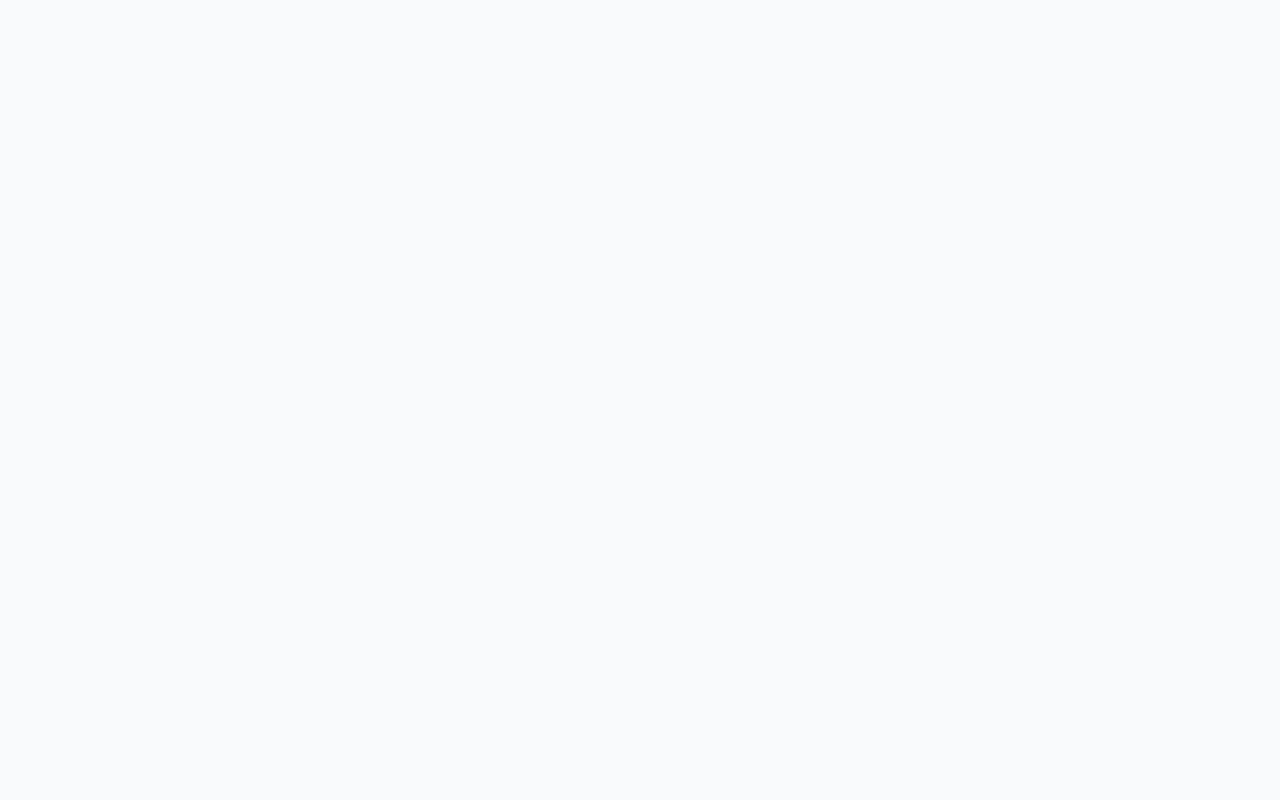
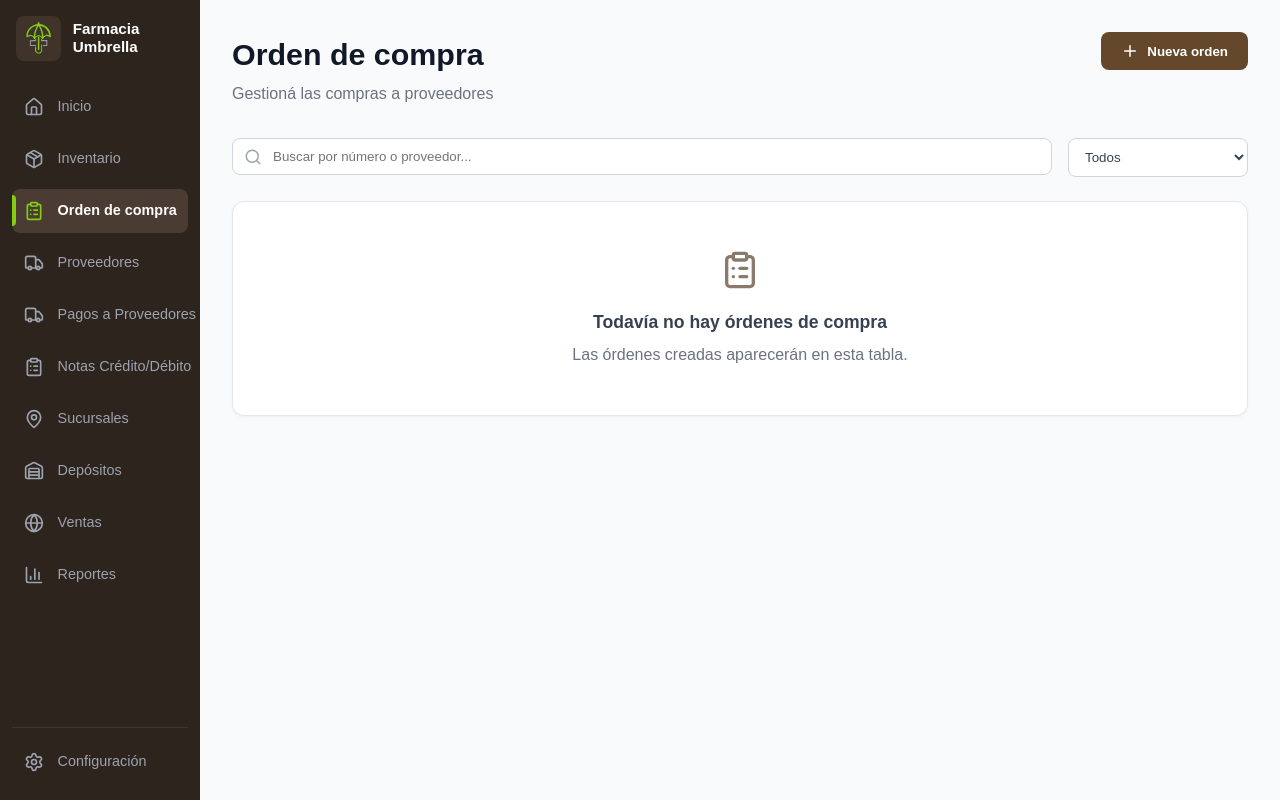
Before and after one commit to carlosnwagner/Proyecto-Sistemas-III-Farmacia-Umbrella, a React (Vite) app: page /ordenes-compra in a window 1280 px wide. Before the commit this address had no page. Built offline with nearby package versions, Linux system fonts and the light colour scheme.

Commit message:
menu redirigido orden compra

```diff
--- a/src/App.jsx
+++ b/src/App.jsx
@@ -7,6 +7,7 @@ import RegistarNotaCreditoDebito from "./pages/RegistrarNotaCreditoDebito.jsx";
 import Sucursales from "./pages/Sucursales.jsx";
 
 import Depositos from "./pages/Depositos.jsx";
+import OrdenesCompra from "./pages/OrdenesCompra.jsx";
 
 function PaginaEnConstruccion({ titulo }) {
   return (
@@ -29,7 +30,7 @@ export default function App() {
           <Route path="/" element={<Navigate to="/inventario" replace />} />
           <Route path="/inicio" element={<PaginaEnConstruccion titulo="Inicio" />} />
           <Route path="/inventario" element={<Inventario />} />
-          <Route path="/pedidos" element={<PaginaEnConstruccion titulo="Pedidos" />} />
+          <Route path="/ordenes-compra" element={<OrdenesCompra />} />
           <Route path="/proveedores" element={<Proveedores />} />
           <Route path="/pagos-proveedores" element={<RegistarPagoProveedor titulo="Pago Proveedor" />} />
           <Route path="/notas-credito-debito" element={<RegistarNotaCreditoDebito titulo="Notas Crédito/Débito" />} />
--- a/src/components/MainLayout.jsx
+++ b/src/components/MainLayout.jsx
@@ -8,7 +8,7 @@ export default function MainLayout() {
   const getActiveKey = (path) => {
     if (path.startsWith("/inicio")) return "Inicio";
     if (path.startsWith("/inventario")) return "Inventario";
-    if (path.startsWith("/pedidos")) return "Depósitos";
+    if (path.startsWith("/ordenes-compra")) return "OrdenesCompra";
     if (path.startsWith("/proveedores")) return "Proveedores";
     if (path.startsWith("/pagos-proveedores")) return "Pagos";
     if (path.startsWith("/notas-credito-debito")) return "Notas";
--- a/src/components/Sidebar.jsx
+++ b/src/components/Sidebar.jsx
@@ -23,7 +23,7 @@ export default function Sidebar() {
   const menuItems = [
     { key: "Inicio", label: "Inicio", path: "/inicio", icon: Home },
     { key: "Inventario", label: "Inventario", path: "/inventario", icon: Package },
-    { key: "Depósitos", label: "Pedidos", path: "/pedidos", icon: ClipboardList },
+    { key: "OrdenesCompra", label: "Orden de compra", path: "/ordenes-compra", icon: ClipboardList },
     { key: "Proveedores", label: "Proveedores", path: "/proveedores", icon: Truck },
     { key: "Pagos", label: "Pagos a Proveedores", path: "/pagos-proveedores", icon: Truck },
     { key: "Notas", label: "Notas Crédito/Débito", path: "/notas-credito-debito", icon: ClipboardList },
--- /dev/null
+++ b/src/pages/OrdenesCompra.jsx
@@ -0,0 +1,56 @@
+import { useState } from "react";
+import { ClipboardList, Plus, Search } from "lucide-react";
+
+const estados = ["Todos", "Borrador", "Pendiente", "Aprobada", "Recibida"];
+
+export default function OrdenesCompra() {
+  const [searchTerm, setSearchTerm] = useState("");
+  const [estado, setEstado] = useState("Todos");
+
+  return (
+    <section style={{ maxWidth: "1200px", margin: "0 auto" }}>
+      <header style={{ display: "flex", justifyContent: "space-between", alignItems: "flex-start", gap: "1rem", marginBottom: "2rem" }}>
+        <div>
+          <h1 style={{ fontSize: "1.9rem", fontWeight: "700", color: "#111827", margin: 0 }}>Orden de compra</h1>
+          <p style={{ color: "#6b7280", margin: "0.25rem 0 0" }}>Gestioná las compras a proveedores</p>
+        </div>
+        <button
+          type="button"
+          onClick={() => alert("La creación de órdenes de compra estará disponible próximamente.")}
+          style={{ backgroundColor: "#65482b", color: "#ffffff", border: "none", padding: "0.625rem 1.25rem", borderRadius: "0.5rem", fontWeight: "600", display: "flex", alignItems: "center", gap: "0.5rem", cursor: "pointer" }}
+        >
+          <Plus size={18} /> Nueva orden
+        </button>
+      </header>
+
+      <div style={{ display: "flex", gap: "1rem", marginBottom: "1.5rem", flexWrap: "wrap" }}>
+        <div style={{ position: "relative", flex: "1 1 300px" }}>
+          <Search size={18} style={{ position: "absolute", left: "0.75rem", top: "50%", transform: "translateY(-50%)", color: "#9ca3af" }} />
+          <input
+            type="search"
+            placeholder="Buscar por número o proveedor..."
+            value={searchTerm}
+            onChange={(event) => setSearchTerm(event.target.value)}
+            style={{ width: "100%", padding: "0.625rem 0.625rem 0.625rem 2.5rem", borderRadius: "0.5rem", border: "1px solid #d1d5db", outline: "none", boxSizing: "border-box" }}
+          />
+        </div>
+        <select
+          aria-label="Filtrar por estado"
+          value={estado}
+          onChange={(event) => setEstado(event.target.value)}
+          style={{ minWidth: "180px", padding: "0.625rem 2rem 0.625rem 0.75rem", borderRadius: "0.5rem", border: "1px solid #d1d5db", backgroundColor: "#ffffff", color: "#374151" }}
+        >
+          {estados.map((opcion) => <option key={opcion}>{opcion}</option>)}
+        </select>
+      </div>
+
+      <div style={{ backgroundColor: "#ffffff", borderRadius: "0.75rem", boxShadow: "0 1px 3px rgba(0,0,0,0.05)", border: "1px solid #e5e7eb", overflow: "hidden" }}>
+        <div style={{ padding: "3rem 1.5rem", textAlign: "center" }}>
+          <ClipboardList size={40} color="#8a7a6c" style={{ marginBottom: "0.75rem" }} />
+          <h2 style={{ fontSize: "1.1rem", color: "#374151", margin: 0 }}>Todavía no hay órdenes de compra</h2>
+          <p style={{ color: "#6b7280", margin: "0.5rem 0 0" }}>Las órdenes creadas aparecerán en esta tabla.</p>
+        </div>
+      </div>
+    </section>
+  );
+}
```
